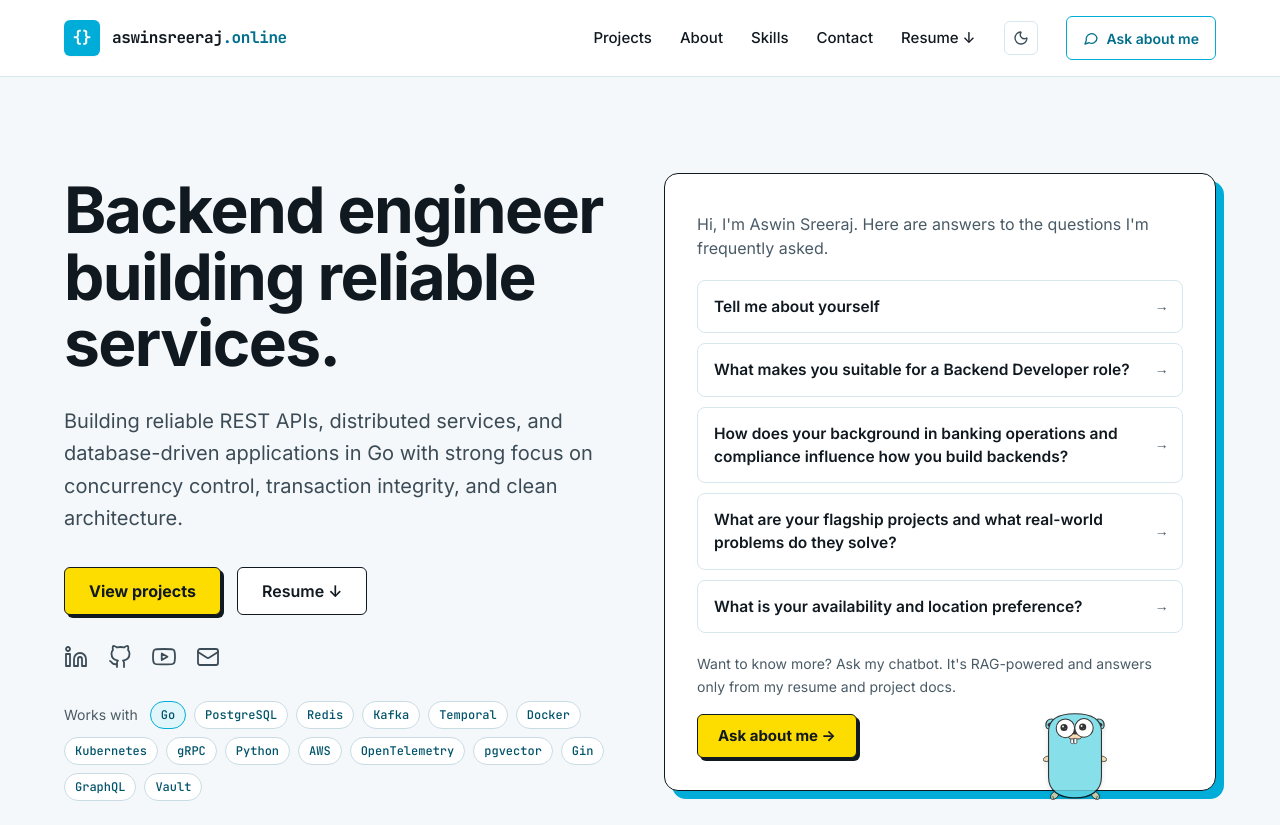
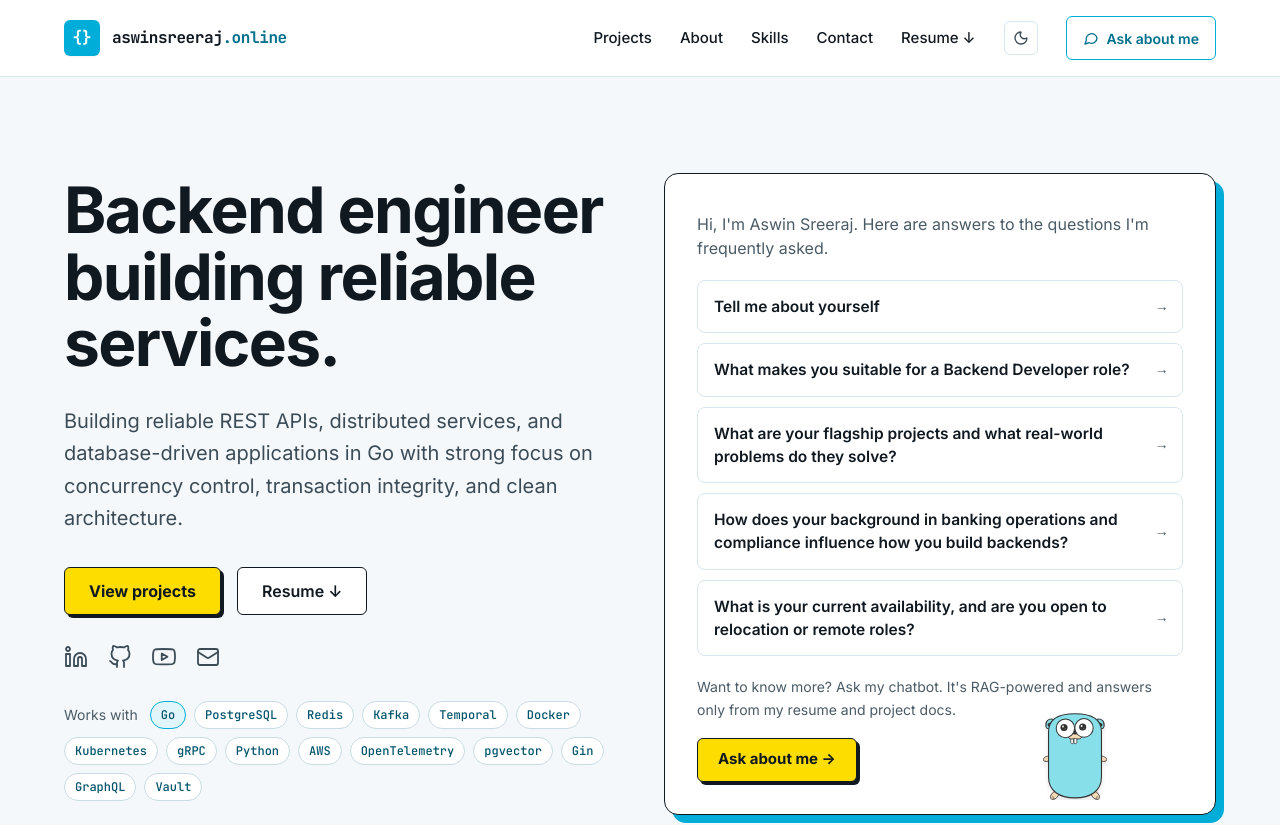
Before and after one commit to aswinsreeraj/portfolio, a React (Vite) app: page / in a window 1280 px wide. Shown: the top 825 px of the page. Built offline with nearby package versions, Linux system fonts and the light colour scheme.

Commit message:
feat(hero-faq): reorder questions (flagship projects 3rd, banking 4th) and polish availability question

```diff
--- a/src/components/HeroAskWidget.tsx
+++ b/src/components/HeroAskWidget.tsx
@@ -21,20 +21,20 @@ const INTRO_QUESTIONS: IntroQuestion[] = [
       "I combine idiomatic Go architecture with enterprise audit and risk discipline. Across EVNTX, ARDA, and Tenome Micro, I built Clean Architecture REST/gRPC APIs, concurrency-safe locking (optimistic CAS + PostgreSQL FOR UPDATE wallets), bounded worker pools, fail-closed security gates (Vault KV v2, AES-256-GCM, HS256 JWT/RBAC, HMAC-SHA256 interop, SSRF guards), and durable event workflows (Temporal & Kafka/Redpanda). Backed by verifiable suites—272 Go tests & 219 Python tests in ARDA plus -race verification and pprof DB tuning in EVNTX.",
   },
   {
+    question: "What are your flagship projects and what real-world problems do they solve?",
+    answer:
+      "ARDA tackles autonomous AI agent reliability in high-stakes domains through durable Temporal workflows, Vault BYOK credential custody, and deterministic pgvector guardrails. EVNTX solves ticket overselling, concurrency conflicts, and financial transaction integrity using optimistic locking, row-level locks, and multi-party escrow ledgers. Tenome Micro explores scalable distributed systems, decoupling concurrent web crawling, Kafka event streams, and local LLM summarization across gRPC services.",
+  },
+  {
     question:
       "How does your background in banking operations and compliance influence how you build backends?",
     answer:
       "At NatWest Group and Amazon, I handled financial reconciliations, fraud investigations, and compliance SOPs. That experience taught me that in production, financial edge cases and silent data corruption are critical risks. As a backend engineer, I translate that discipline directly into code: designing failure recovery first, enforcing strict transactional consistency (optimistic locking and multi-party escrow ledgers in EVNTX), validating all inputs (Draft-07 schemas, Vault BYOK custody, and SSRF guardrails in ARDA), and ensuring every critical workflow is auditable, idempotent, and resilient against crashes.",
   },
   {
-    question: "What are your flagship projects and what real-world problems do they solve?",
+    question: "What is your current availability, and are you open to relocation or remote roles?",
     answer:
-      "ARDA tackles autonomous AI agent reliability in high-stakes domains through durable Temporal workflows, Vault BYOK credential custody, and deterministic pgvector guardrails. EVNTX solves ticket overselling, concurrency conflicts, and financial transaction integrity using optimistic locking, row-level locks, and multi-party escrow ledgers. Tenome Micro explores scalable distributed systems, decoupling concurrent web crawling, Kafka event streams, and local LLM summarization across gRPC services.",
-  },
-  {
-    question: "What is your availability and location preference?",
-    answer:
-      "I am immediately available for full-time Backend Developer roles. I am based in Kerala, India, and fully open to remote opportunities worldwide as well as relocation for on-site or hybrid roles across major tech hubs (such as Bangalore, Hyderabad, Pune, and Delhi NCR) or internationally.",
+      "I am immediately available to join full-time Backend Developer roles. Based in Kerala, India, I am fully open to remote opportunities globally, as well as relocation for on-site or hybrid positions across major tech hubs (such as Bangalore, Hyderabad, Pune, and Delhi NCR) or internationally.",
   },
 ];
 
```
